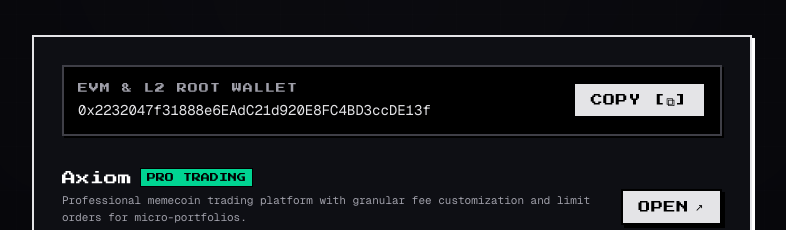
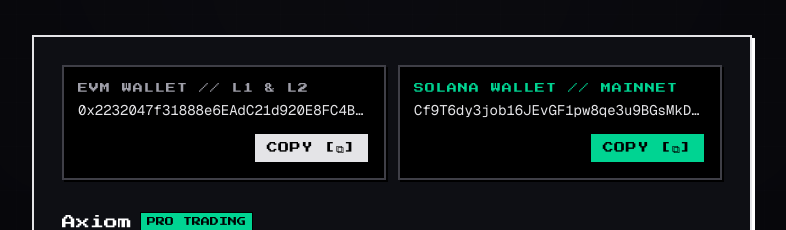
Before and after one commit to imlast999/social-page, a Next.js app: page /web3 in a window 1280 px wide. Shown: the part 250-480 px from the top of the page, without its empty margins (248-1034 px from the left). Built offline with nearby package versions, Linux system fonts and the light colour scheme.

Commit message:
feat: add Solana wallet, rename ethereum to EVM wallet, add Solscan

```diff
--- a/app/components/Terminal.tsx
+++ b/app/components/Terminal.tsx
@@ -238,7 +238,8 @@ export default function Terminal({ onExploreProjects }: TerminalProps) {
               steam      https://steamcommunity.com/id/imlast999{'\n'}
               roblox     https://roblox.com/users/1193901121/profile{'\n'}
               github     https://github.com/imlast999{'\n'}
-              ethereum   0x2232047f31888e6EAdC21d920E8FC4BD3ccDE13f{'\n'}
+              EVM wallet 0x2232047f31888e6EAdC21d920E8FC4BD3ccDE13f{'\n'}
+              solana     Cf9T6dy3job16JEvGF1pw8qe3u9BGsMkDuXEc7XCwhCE{'\n'}
               alpha gc   https://t.me/notalphagc{'\n'}
               fomo       https://fomo.family/r/imlast999{'\n'}
               axiom      https://axiom.trade/@imlast999
--- a/app/page.tsx
+++ b/app/page.tsx
@@ -16,7 +16,7 @@ export interface SocialItem {
   label: string
   href?: string
   isAction?: boolean
-  ethAddress?: string
+  walletAddress?: string
   brandColor: string
   glowColor: string
 }
@@ -87,11 +87,19 @@ const SOCIAL_ITEMS: SocialItem[] = [
   },
   {
     id: 'ethereum',
-    label: 'ethereum',
+    label: 'EVM wallet',
     isAction: true,
-    ethAddress: '0x2232047f31888e6EAdC21d920E8FC4BD3ccDE13f',
+    walletAddress: '0x2232047f31888e6EAdC21d920E8FC4BD3ccDE13f',
     brandColor: '#627EEA',
     glowColor: 'rgba(98, 126, 234, 0.4)',
+  },
+  {
+    id: 'solana',
+    label: 'solana',
+    isAction: true,
+    walletAddress: 'Cf9T6dy3job16JEvGF1pw8qe3u9BGsMkDuXEc7XCwhCE',
+    brandColor: '#14F195',
+    glowColor: 'rgba(20, 241, 149, 0.4)',
   },
   {
     id: 'tggc',
@@ -179,7 +187,7 @@ export default function SocialLinksMatrix() {
   const floatRefs = useRef<Map<string, HTMLElement>>(new Map())
   const [positions, setPositions] = useState<Record<string, ItemPos>>({})
   const [heroHeight, setHeroHeight] = useState<number>(850)
-  const [copiedEth, setCopiedEth] = useState(false)
+  const [copiedWalletId, setCopiedWalletId] = useState<string | null>(null)
   const [toastMessage, setToastMessage] = useState<string | null>(null)
   const [mounted, setMounted] = useState(false)
   const toastTimeoutRef = useRef<NodeJS.Timeout | null>(null)
@@ -618,31 +626,29 @@ export default function SocialLinksMatrix() {
     })
   }, [positions, mounted])
 
-  // Ethereum Copy Handler
-  const handleCopyEthereum = () => {
-    const ethAddress = '0x2232047f31888e6EAdC21d920E8FC4BD3ccDE13f'
-
+  // Wallet Copy Handler (EVM & Solana)
+  const handleCopyWallet = (address: string, label: string, id: string) => {
     const triggerSuccess = () => {
-      setCopiedEth(true)
-      setToastMessage(`ethereum wallet copied: ${ethAddress}`)
+      setCopiedWalletId(id)
+      setToastMessage(`${label} copied: ${address}`)
 
       if (toastTimeoutRef.current) clearTimeout(toastTimeoutRef.current)
       toastTimeoutRef.current = setTimeout(() => {
-        setCopiedEth(false)
+        setCopiedWalletId(null)
         setToastMessage(null)
       }, 3000)
     }
 
     if (navigator?.clipboard?.writeText) {
       navigator.clipboard
-        .writeText(ethAddress)
+        .writeText(address)
         .then(triggerSuccess)
         .catch(() => {
-          fallbackCopy(ethAddress)
+          fallbackCopy(address)
           triggerSuccess()
         })
     } else {
-      fallbackCopy(ethAddress)
+      fallbackCopy(address)
       triggerSuccess()
     }
   }
@@ -747,8 +753,8 @@ export default function SocialLinksMatrix() {
         {/* Absolute Floating Links Container */}
         <div className="relative w-full" style={{ height: `${Math.max(heroHeight - 90, 600)}px` }}>
           {SOCIAL_ITEMS.map((item) => {
-            const isEth = item.id === 'ethereum'
-            const currentText = isEth && copiedEth ? 'copied!' : item.label
+            const isCopied = copiedWalletId === item.id
+            const currentText = isCopied ? 'copied!' : item.label
             const letters = currentText.split('')
 
             const wordElement = (
@@ -779,8 +785,8 @@ export default function SocialLinksMatrix() {
                 {/* Main word letters with scatter & hover brand color */}
                 <span
                   className={cn(
-                    'fancy-word inline-flex items-center text-4xl sm:text-5xl md:text-6xl font-medium lowercase tracking-normal transition-colors duration-250',
-                    isEth && copiedEth
+                    'fancy-word inline-flex items-center text-4xl sm:text-5xl md:text-6xl font-medium tracking-normal transition-colors duration-250',
+                    isCopied
                       ? 'text-emerald-400 drop-shadow-[0_0_15px_rgba(52,211,153,0.5)]'
                       : 'text-white'
                   )}
@@ -830,14 +836,14 @@ export default function SocialLinksMatrix() {
                 handleMouseLeave(e.currentTarget),
             }
 
-            if (isEth) {
+            if (item.isAction && item.walletAddress) {
               return (
                 <button
                   key={item.id}
                   type="button"
-                  onClick={handleCopyEthereum}
+                  onClick={() => handleCopyWallet(item.walletAddress!, item.label, item.id)}
                   className="outline-none focus:outline-none cursor-pointer bg-transparent border-none p-0 m-0 text-left z-10"
-                  aria-label="copy ethereum address"
+                  aria-label={`copy ${item.label} address`}
                   {...commonProps}
                 >
                   {wordElement}
--- a/app/web3/page.tsx
+++ b/app/web3/page.tsx
@@ -4,6 +4,7 @@ import React, { useState, useEffect, useRef } from 'react'
 import Link from 'next/link'
 
 const EVM_ADDRESS = '0x2232047f31888e6EAdC21d920E8FC4BD3ccDE13f'
+const SOL_ADDRESS = 'Cf9T6dy3job16JEvGF1pw8qe3u9BGsMkDuXEc7XCwhCE'
 const TG_GC_URL = 'https://t.me/notalphagc'
 const AXIOM_PROFILE = 'https://axiom.trade/@imlast999'
 const SHARKS_URL = 'https://millionairesharks.com'
@@ -63,15 +64,16 @@ const PROTOCOL_ITEMS = [
   },
 ]
 
-const L2_SCANNERS = [
+const MULTI_SCANNERS = [
+  { name: 'Solscan', url: `https://solscan.io/account/${SOL_ADDRESS}` },
   { name: 'BaseScan', url: `https://basescan.org/address/${EVM_ADDRESS}` },
-  { name: 'OP Etherscan', url: `https://optimistic.etherscan.io/address/${EVM_ADDRESS}` },
   { name: 'DeBank', url: `https://debank.com/profile/${EVM_ADDRESS}` },
   { name: 'Etherscan', url: `https://etherscan.io/address/${EVM_ADDRESS}` },
 ]
 
 export default function Web3Page() {
-  const [copied, setCopied] = useState(false)
+  const [copiedEvm, setCopiedEvm] = useState(false)
+  const [copiedSol, setCopiedSol] = useState(false)
   const [isVisible, setIsVisible] = useState(false)
   const sectionRefs = useRef<(HTMLElement | null)[]>([])
 
@@ -98,10 +100,16 @@ export default function Web3Page() {
     return () => observer.disconnect()
   }, [])
 
-  const handleCopy = () => {
+  const handleCopyEvm = () => {
     navigator.clipboard.writeText(EVM_ADDRESS)
-    setCopied(true)
-    setTimeout(() => setCopied(false), 2000)
+    setCopiedEvm(true)
+    setTimeout(() => setCopiedEvm(false), 2000)
+  }
+
+  const handleCopySol = () => {
+    navigator.clipboard.writeText(SOL_ADDRESS)
+    setCopiedSol(true)
+    setTimeout(() => setCopiedSol(false), 2000)
   }
 
   return (
@@ -175,11 +183,13 @@ export default function Web3Page() {
             isVisible ? 'opacity-100 translate-y-0' : 'opacity-0 translate-y-4'
           }`}
         >
-          {/* Root Address Display inside container */}
-          <div className="p-3.5 bg-black border-2 border-zinc-700 flex flex-col sm:flex-row items-stretch sm:items-center justify-between gap-3 pixel-shadow-sm">
+          {/* Root Addresses Display inside container (EVM & Solana) */}
+          <div className="grid grid-cols-1 md:grid-cols-2 gap-3">
+            {/* EVM Wallet */}
+            <div className="p-3.5 bg-black border-2 border-zinc-700 flex flex-col justify-between gap-3 pixel-shadow-sm">
               <div className="space-y-1 min-w-0">
                 <span className="text-[10px] font-pixel text-zinc-400 uppercase tracking-widest block">
-                EVM & L2 ROOT WALLET
+                  EVM WALLET // L1 & L2
                 </span>
                 <span className="text-xs sm:text-sm font-mono text-zinc-200 truncate block select-all">
                   {EVM_ADDRESS}
@@ -188,15 +198,40 @@ export default function Web3Page() {
 
               <button
                 type="button"
-              onClick={handleCopy}
-              className={`px-4 py-2 border-2 border-black font-pixel text-xs tracking-wider pixel-button transition-all cursor-pointer shrink-0 ${
-                copied
+                onClick={handleCopyEvm}
+                className={`px-3 py-1.5 border-2 border-black font-pixel text-[11px] tracking-wider pixel-button transition-all cursor-pointer self-start sm:self-end ${
+                  copiedEvm
                     ? 'bg-emerald-400 text-black font-bold'
                     : 'bg-zinc-200 text-black hover:bg-white'
                 }`}
               >
-              {copied ? 'COPIED! ✓' : 'COPY [⧉]'}
+                {copiedEvm ? 'COPIED! ✓' : 'COPY [⧉]'}
               </button>
+            </div>
+
+            {/* Solana Wallet */}
+            <div className="p-3.5 bg-black border-2 border-zinc-700 flex flex-col justify-between gap-3 pixel-shadow-sm">
+              <div className="space-y-1 min-w-0">
+                <span className="text-[10px] font-pixel text-emerald-400 uppercase tracking-widest block">
+                  SOLANA WALLET // MAINNET
+                </span>
+                <span className="text-xs sm:text-sm font-mono text-zinc-200 truncate block select-all">
+                  {SOL_ADDRESS}
+                </span>
+              </div>
+
+              <button
+                type="button"
+                onClick={handleCopySol}
+                className={`px-3 py-1.5 border-2 border-black font-pixel text-[11px] tracking-wider pixel-button transition-all cursor-pointer self-start sm:self-end ${
+                  copiedSol
+                    ? 'bg-emerald-400 text-black font-bold'
+                    : 'bg-emerald-400 text-black hover:bg-emerald-300'
+                }`}
+              >
+                {copiedSol ? 'COPIED! ✓' : 'COPY [⧉]'}
+              </button>
+            </div>
           </div>
 
           {/* Protocol Items List */}
@@ -252,13 +287,13 @@ export default function Web3Page() {
         >
           <div className="flex items-center justify-between text-xs text-zinc-400">
             <span className="font-pixel text-[10px] uppercase tracking-wider">
-              L2 NETWORK EXPLORERS
+              MULTI-CHAIN EXPLORERS
             </span>
             <span className="font-mono text-[11px] text-zinc-500">4 verified</span>
           </div>
 
           <div className="grid grid-cols-2 sm:grid-cols-4 gap-2.5">
-            {L2_SCANNERS.map((sc) => (
+            {MULTI_SCANNERS.map((sc) => (
               <a
                 key={sc.name}
                 href={sc.url}
```
Also changed, not shown: 1 other file (tests, documents, lock files or other folders). Lines whose indentation alone changed are shown as unchanged.
